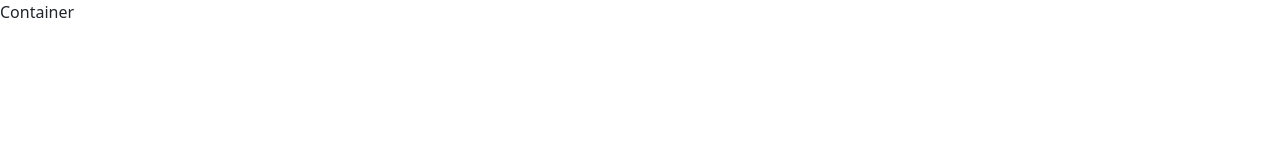
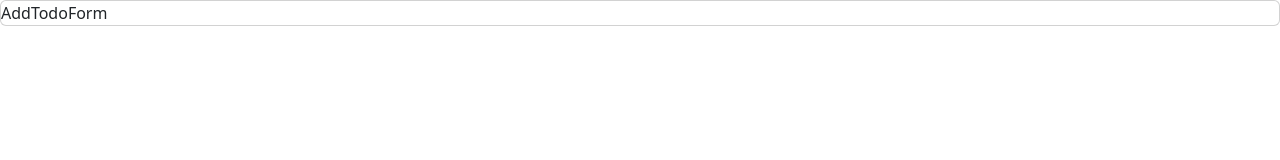
Before and after one commit to GBalatti9/Todo-app, a React (Vite) app: page / in a window 1280 px wide. Shown: the top 160 px of the page. Built offline with nearby package versions, Linux system fonts and the light colour scheme.

Commit message:
Components folder created with AddTodoForm.jsx which is a file that is gonna have the logic of the input where the user can write a todo task and also i 've created an index.js file inside of the components folder to handle the exports in one file

```diff
--- a/src/Container.jsx
+++ b/src/Container.jsx
@@ -1,7 +1,9 @@
-import React from 'react';
+import { AddTodoForm } from './components';
 
 export const Container = () => {
     return (
-        <div>Container</div>
+        <div className='card'>
+            <AddTodoForm />
+        </div>
     )
 }
--- /dev/null
+++ b/src/components/AddTodoForm.jsx
@@ -0,0 +1,7 @@
+
+
+export const AddTodoForm = () => {
+    return (
+        <div>AddTodoForm</div>
+    )
+}
--- /dev/null
+++ b/src/components/index.js
@@ -0,0 +1 @@
+export * from './AddTodoForm';
```
